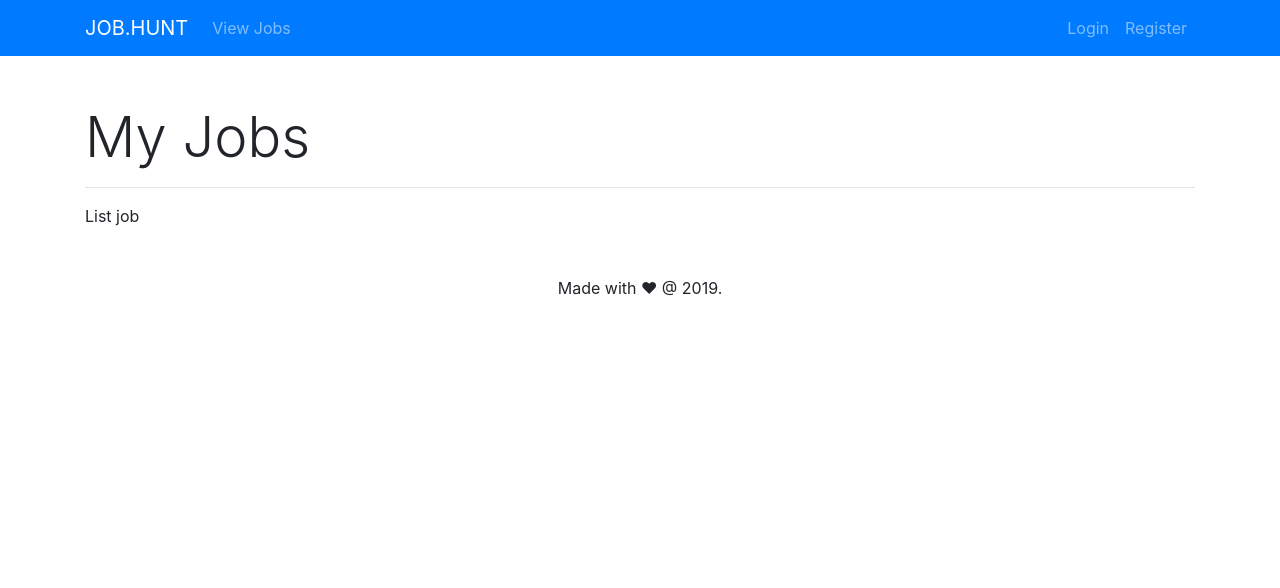
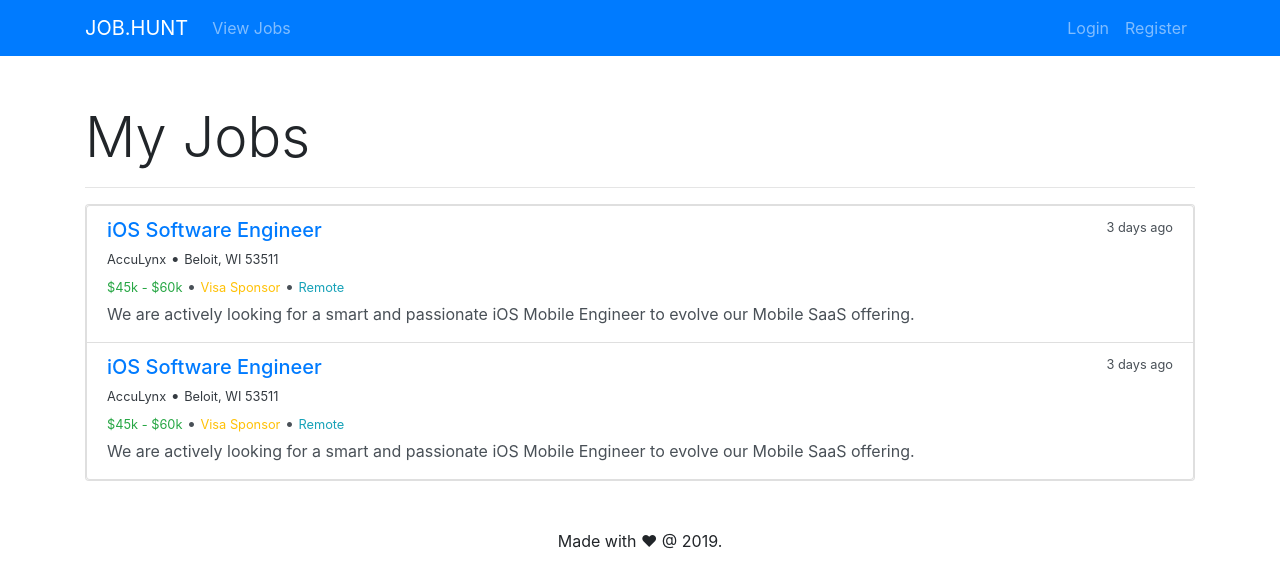
Before and after one commit to petehouston/mean-jobhunt, an Angular app in the folder client/: page /u/jobs in a window 1280 px wide. Shown: the top 588 px of the page. Built offline with nearby package versions, Linux system fonts and the light colour scheme.

Commit message:
Add basic UI for my jobs

```diff
--- a/client/src/app/user-my-jobs-page/user-my-jobs-page.component.html
+++ b/client/src/app/user-my-jobs-page/user-my-jobs-page.component.html
@@ -8,7 +8,41 @@
 
   <div class="row">
     <div class="col-md-12">
-      List job
+      <div class="card">
+        <div class="list-group ">
+          <a href="#" class="list-group-item list-group-item-action">
+            <div class="d-flex w-100 justify-content-between">
+              <h5 class="mb-1 text-primary">iOS Software Engineer</h5>
+              <small>3 days ago</small>
+            </div>
+            <p class="mb-1 text-dark">
+              <small>AccuLynx</small> {{"&#8226;"}}
+              <small>Beloit, WI 53511</small>
+            </p>
+            <p class="mb-1">
+              <small class="text-success">$45k - $60k</small> {{"&#8226;"}}
+              <small class="text-warning">Visa Sponsor</small> {{"&#8226;"}}
+              <small class="text-info">Remote</small>
+            </p>
+            <p class="mb-1">We are actively looking for a smart and passionate iOS Mobile Engineer to evolve our Mobile SaaS offering.</p>
+          </a>
+
+          <a href="#" class="list-group-item list-group-item-action">
+            <div class="d-flex w-100 justify-content-between">
+              <h5 class="mb-1 text-primary">iOS Software Engineer</h5>
+              <small>3 days ago</small>
+            </div>
+            <p class="mb-1 text-dark">
+              <small>AccuLynx</small> {{"&#8226;"}}
+              <small>Beloit, WI 53511</small>
+            </p>
+            <p class="mb-1">
+              <small class="text-success">$45k - $60k</small> {{"&#8226;"}}
+              <small class="text-warning">Visa Sponsor</small> {{"&#8226;"}}
+              <small class="text-info">Remote</small>
+            </p>
+            <p class="mb-1">We are actively looking for a smart and passionate iOS Mobile Engineer to evolve our Mobile SaaS offering.</p>
+          </a>
     </div>
   </div>
 
```
